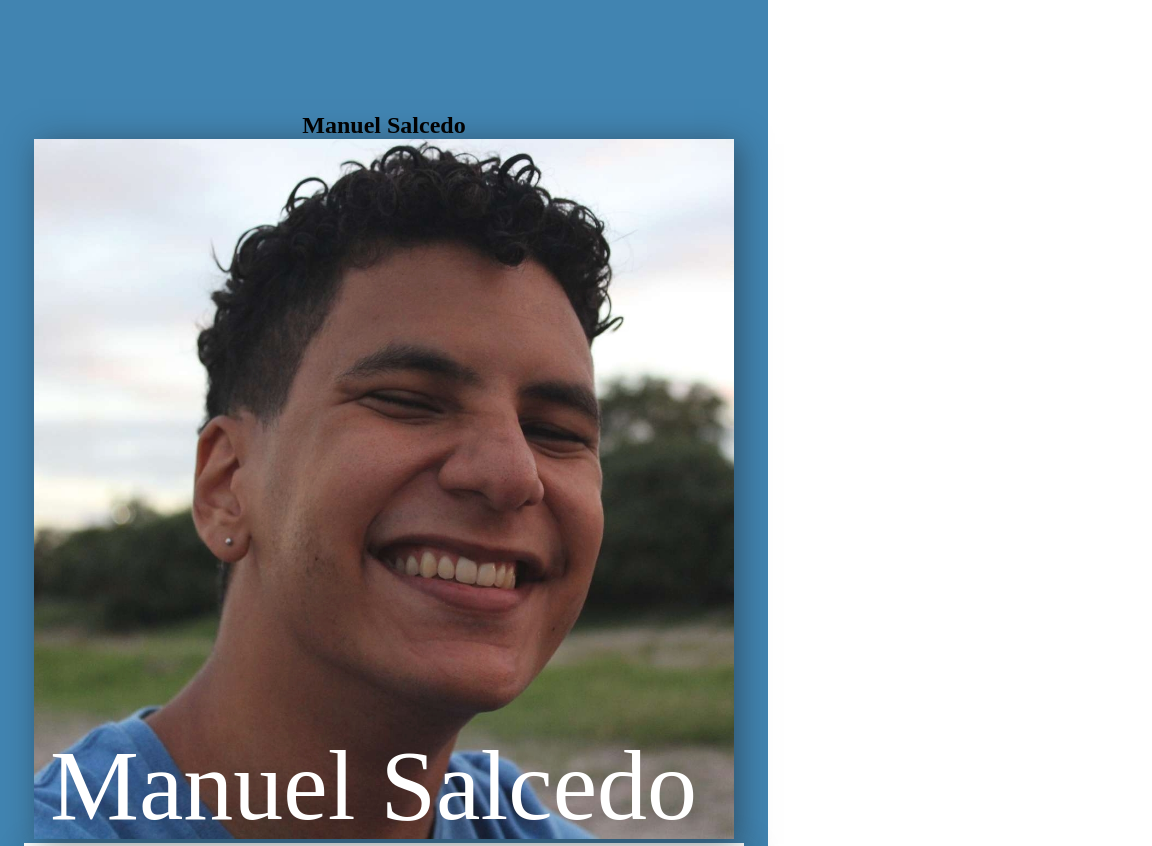
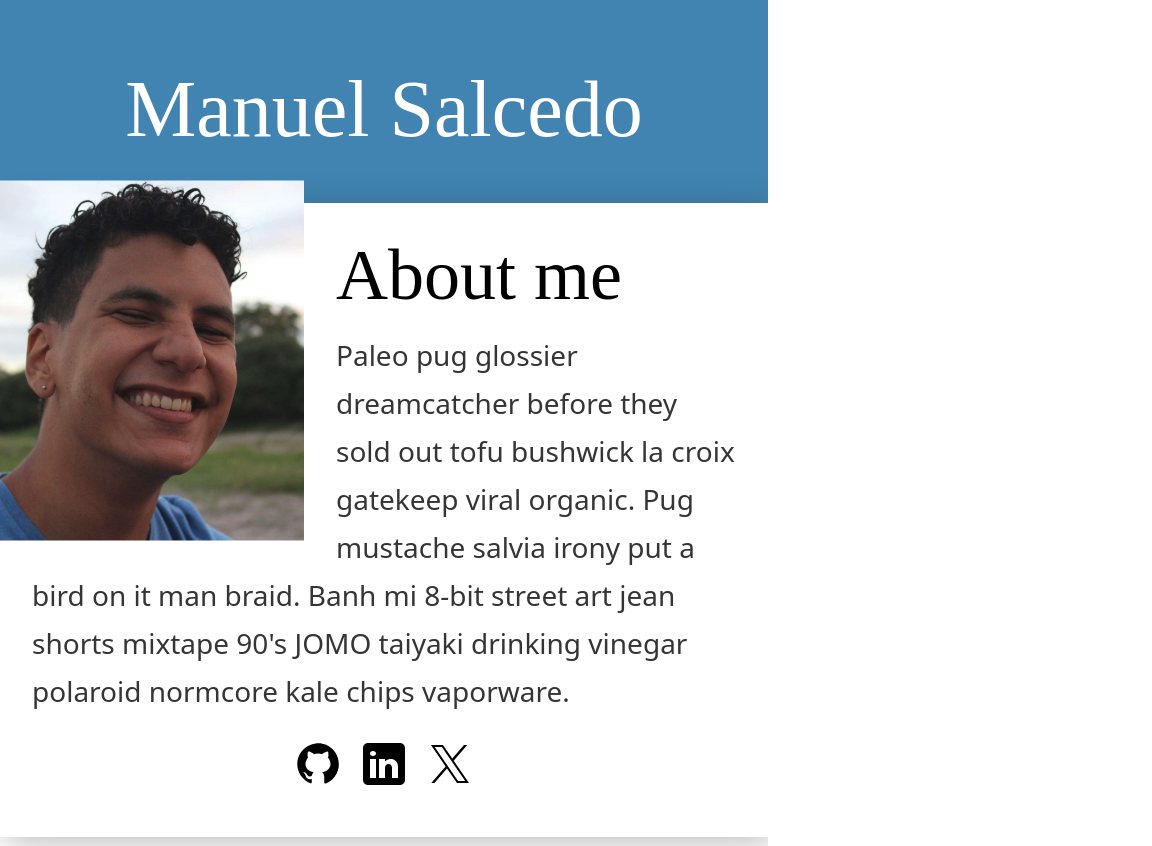
Before and after one commit to SalcedoMA/cv-homepage, a website built with webpack: page src/template.html in a window 768 px wide. Shown: the top 846 px of the page, 1152 px wide, since content can reach past the window. Built offline with nearby package versions, Linux system fonts and the light colour scheme.

Commit message:
feat: add respondive configuration for tablet-like aspect ratios.
Main image is positioned on top and reformatting the about me information.
.my-work section's padding is adjusted to better fit more content.
.contact-info section displays its content side by side using flex, and wraps only if necessary.

```diff
--- a/src/styles.css
+++ b/src/styles.css
@@ -37,7 +37,6 @@ section {
 
 .main-picture {
     position: relative;
-    /* transform: rotate(45deg); */
 }
 
 .main-picture img {
@@ -47,7 +46,10 @@ section {
     height: auto;
     width: 700px;
     object-fit: cover;
-    /* transform: translate(40px, -40px); */
+}
+
+.floated-pic {
+    display: none;
 }
 
 .name {
@@ -57,6 +59,10 @@ section {
     z-index: 3;
     padding-left: 1rem;
     font-size: 6.25rem;
+}
+
+.alternative-name {
+    display: none;
 }
 
 .personal-info {
@@ -80,11 +86,10 @@ section {
     height: 50px;
 }
 
-@media (max-width: 600px) {
+@media (max-width: 700px) {
 
     .about-me {
         padding-top: 3rem;
-        /* padding-bottom: 0; */
         flex-direction: column;
         justify-content: center;
         align-items: center;
@@ -121,6 +126,67 @@ section {
         display: flex;
         justify-content: end;
         gap: 1rem;
+    }
+}
+
+@media (min-width: 701px) and (max-width: 1200px) {
+
+    .main-picture {
+        display: none;
+    }
+
+    .floated-pic {
+        /* position: relative; */
+        display: block;
+        min-width: 15rem;
+        max-width: 25vw;
+        float: left;
+        margin: 2rem 2rem;
+        transform: scale(1.5) translateY(1rem);
+        transform-origin: bottom right;
+    }
+
+    .floated-pic img {
+        max-width: inherit;
+        min-width: inherit;
+    }
+
+    .alternative-name {
+        display: block;
+        /* position: relative; */
+        /* top: 0; */
+        /* margin-top: 2rem; */
+        color: #FFF;
+        font-size: 5rem;
+        font-weight: 400;
+        transform: translateY(-3rem);
+    }
+
+    .personal-info {
+        padding: 3rem 2rem;
+        align-items: center;
+        line-height: 3rem;
+        max-width: 100ch;
+    }
+
+    .personal-info .title {
+        display: none;
+    }
+
+    .personal-info .alternative-title {
+        display: inline-block;
+        font-size: 4.5rem;
+        font-family: initial;
+        color: black;
+        padding-bottom: 2rem;
+    }
+
+    .personal-info .description {
+        color: rgb(53, 53, 53);
+    }
+
+    .personal-info .icons{
+        padding: 0;
     }
 }
 
@@ -189,7 +255,7 @@ section {
     justify-self: end;
 }
 
-@media (max-width: 600px) {
+@media (max-width: 700px) {
 
     .my-work {
         padding: 3rem 2rem;
@@ -199,6 +265,18 @@ section {
         gap: 1.3rem;
     }
 }
+
+@media (min-width: 701px) and (max-width: 1200px) {
+
+    .my-work {
+        padding: 3rem 2.5rem;
+    }
+
+    .projects {
+        gap: 1.5rem;
+    }
+}
+
 
 /* CONTACT INFO SECTION */
 .contact-info {
@@ -251,7 +329,7 @@ section {
     border-radius: 3px;
 }
 
-@media (max-width: 600px) {
+@media (max-width: 700px) {
     .contact-info {
         width: 100%;
         padding: 0;
@@ -272,3 +350,27 @@ section {
         width: 100%;
     }
 }
+
+@media (min-width: 701px) and (max-width: 1200px) {
+    .contact-info {
+        width: 100%;
+        padding: 3rem;
+        align-items: center;
+    }
+
+    .contact-info .information {
+        flex: 1;
+        width: 100%;
+        padding: 3rem 2rem;
+        flex-direction: column;
+    }
+
+    .contact-info .information .title {
+        font-size: 4.25rem;
+    }
+
+    .secondary-picture img{
+        flex: 1;
+        max-width: 400px;
+    }
+}
```
